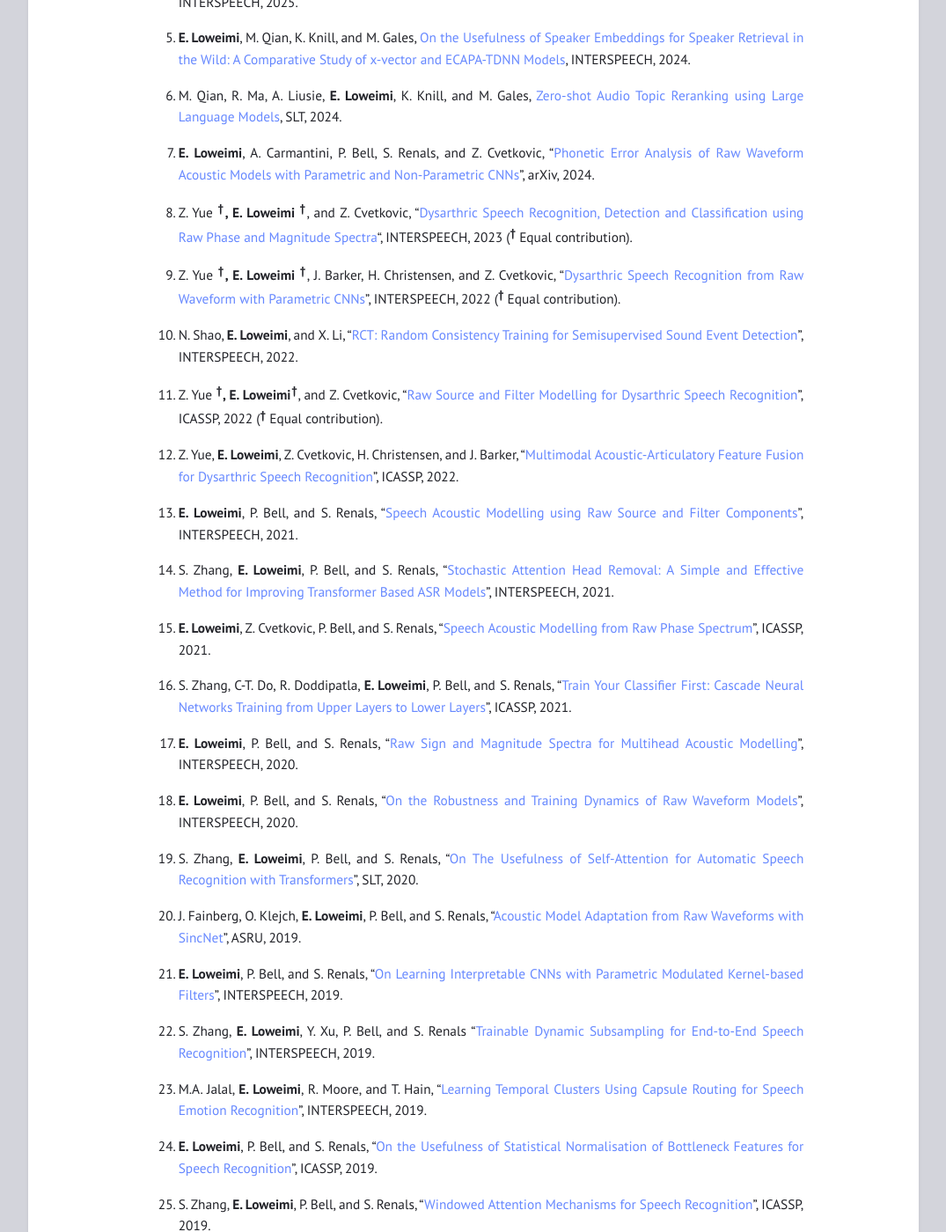
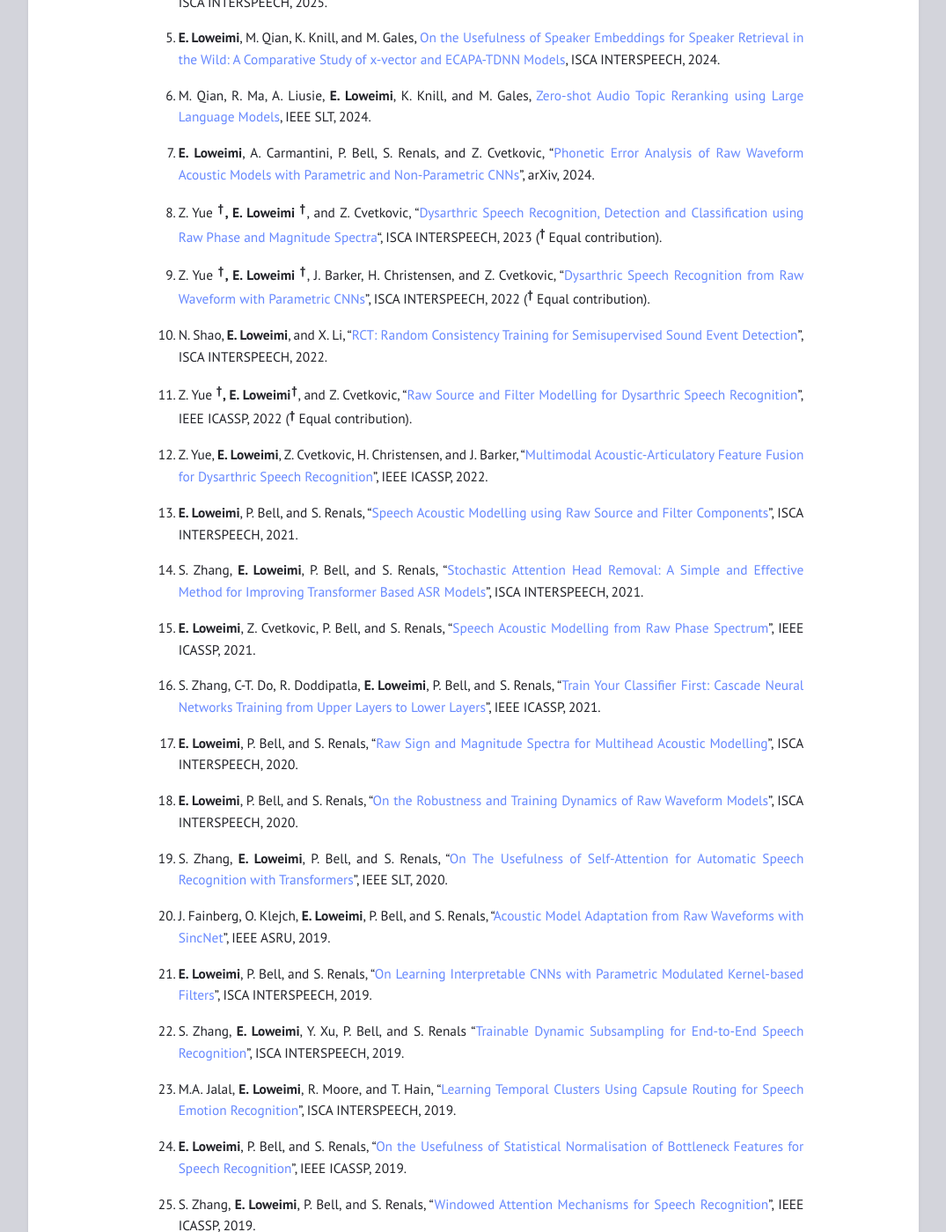
Before and after one commit to eloweimi/eloweimi.github.io, a Jekyll site: the page built from publications.md, in a window 1280 px wide and 1400 px high, scrolled down 1446 px. Shown: the whole window at 88% size, without its empty margins (102-1177 px from the left). Built offline with Jekyll 4.4.1, drawn with Linux system fonts in a browser that asks for light colours; some of the changed text lies outside the part shown.

Commit message:
Update publications.md

```diff
--- a/publications.md
+++ b/publications.md
@@ -33,72 +33,72 @@
 
 ## Conferences ##
 
-1. Z. Yue, D. Kayande, Z. Cvetkovic, and **E. Loweimi**, [Probing Whisper for Dysarthric Speech in Detection and Assessment](https://arxiv.org/abs/2510.04219),  ICASSP, 2026 (Accepted).
+1. Z. Yue, D. Kayande, Z. Cvetkovic, and **E. Loweimi**, [Probing Whisper for Dysarthric Speech in Detection and Assessment](https://arxiv.org/abs/2510.04219),  IEEE ICASSP, 2026 (Accepted).
 
-2. K. Fatehi, A. Shirian, and **E. Loweimi**, [FinHuBERT: Hierarchical Feature Imitating Networks for Low-Resource Speech Recognition](https://eloweimi.github.io/publications/), ICASSP, 2026 (Accepted).
+2. K. Fatehi, A. Shirian, and **E. Loweimi**, [FinHuBERT: Hierarchical Feature Imitating Networks for Low-Resource Speech Recognition](https://eloweimi.github.io/publications/), IEEE ICASSP, 2026 (Accepted).
 
-3. **E. Loweimi**, S. De La Fonte Garcia, and S. Luz, [Zero-Shot Speech-Based Depression and Anxiety Assessment with LLMs](https://www.isca-archive.org/interspeech_2025/loweimi25_interspeech.pdf), INTERSPEECH, 2025.
+3. **E. Loweimi**, S. De La Fonte Garcia, and S. Luz, [Zero-Shot Speech-Based Depression and Anxiety Assessment with LLMs](https://www.isca-archive.org/ISCA INTERSPEECH_2025/loweimi25_ISCA INTERSPEECH.pdf), ISCA INTERSPEECH, 2025.
 
-4. Z. Yue, M. Barberis, T. Patel, J. Dineley, W. Doedens, L. Stipdonk, Y.Y. Zhang, E. de Witte, **E. Loweimi**, H. Van hamme, D. Satoer, M. Ruiter, L. Moro-Velazquez, N. Cummins, O. Scharenborg, [Challenges and Practical Guidelines for Atypical Speech Data Collection, Annotation, Usage and Sharing: A Multi-project Perspective](https://www.isca-archive.org/interspeech_2025/yue25_interspeech.pdf), INTERSPEECH, 2025.
+4. Z. Yue, M. Barberis, T. Patel, J. Dineley, W. Doedens, L. Stipdonk, Y.Y. Zhang, E. de Witte, **E. Loweimi**, H. Van hamme, D. Satoer, M. Ruiter, L. Moro-Velazquez, N. Cummins, O. Scharenborg, [Challenges and Practical Guidelines for Atypical Speech Data Collection, Annotation, Usage and Sharing: A Multi-project Perspective](https://www.isca-archive.org/ISCA INTERSPEECH_2025/yue25_ISCA INTERSPEECH.pdf), ISCA INTERSPEECH, 2025.
 
 5. **E. Loweimi**, M. Qian, K. Knill, and M. Gales, [On the Usefulness of Speaker Embeddings for Speaker Retrieval in the Wild:
-A Comparative Study of x-vector and ECAPA-TDNN Models](https://www.isca-archive.org/interspeech_2024/loweimi24_interspeech.html), INTERSPEECH, 2024.
+A Comparative Study of x-vector and ECAPA-TDNN Models](https://www.isca-archive.org/ISCA INTERSPEECH_2024/loweimi24_ISCA INTERSPEECH.html), ISCA INTERSPEECH, 2024.
 
-6. M. Qian, R. Ma, A. Liusie, **E. Loweimi**, K. Knill, and M. Gales, [Zero-shot Audio Topic Reranking using Large Language Models](https://arxiv.org/pdf/2309.07606), SLT, 2024.
+6. M. Qian, R. Ma, A. Liusie, **E. Loweimi**, K. Knill, and M. Gales, [Zero-shot Audio Topic Reranking using Large Language Models](https://arxiv.org/pdf/2309.07606), IEEE SLT, 2024.
 
 7. **E. Loweimi**, A. Carmantini, P. Bell, S. Renals, and Z. Cvetkovic, “[Phonetic Error Analysis of Raw Waveform Acoustic Models with Parametric and Non-Parametric CNNs](https://arxiv.org/abs/2406.00898)", arXiv, 2024.
 
-8. Z. Yue **<sup>&#8224;</sup>, E. Loweimi <sup>&#8224;</sup>**, and Z. Cvetkovic, “[Dysarthric Speech Recognition, Detection and Classification using Raw Phase and Magnitude Spectra](https://www.isca-speech.org/archive/interspeech_2023/yue23_interspeech.html)“, INTERSPEECH, 2023 (**<sup>&#8224;</sup>** Equal contribution).
+8. Z. Yue **<sup>&#8224;</sup>, E. Loweimi <sup>&#8224;</sup>**, and Z. Cvetkovic, “[Dysarthric Speech Recognition, Detection and Classification using Raw Phase and Magnitude Spectra](https://www.isca-speech.org/archive/ISCA INTERSPEECH_2023/yue23_ISCA INTERSPEECH.html)“, ISCA INTERSPEECH, 2023 (**<sup>&#8224;</sup>** Equal contribution).
 
-9. Z. Yue **<sup>&#8224;</sup>, E. Loweimi <sup>&#8224;</sup>**, J. Barker, H. Christensen, and Z. Cvetkovic, “[Dysarthric Speech Recognition from Raw Waveform with Parametric CNNs](https://www.isca-speech.org/archive/interspeech_2022/yue22_interspeech.html)”, INTERSPEECH,
+9. Z. Yue **<sup>&#8224;</sup>, E. Loweimi <sup>&#8224;</sup>**, J. Barker, H. Christensen, and Z. Cvetkovic, “[Dysarthric Speech Recognition from Raw Waveform with Parametric CNNs](https://www.isca-speech.org/archive/ISCA INTERSPEECH_2022/yue22_ISCA INTERSPEECH.html)”, ISCA INTERSPEECH,
 2022 (**<sup>&#8224;</sup>** Equal contribution).
 
-10. N. Shao, **E. Loweimi**, and X. Li, “[RCT: Random Consistency Training for Semisupervised Sound Event Detection](https://www.isca-speech.org/archive/interspeech_2022/shao22_interspeech.html)”, INTERSPEECH, 2022.
+10. N. Shao, **E. Loweimi**, and X. Li, “[RCT: Random Consistency Training for Semisupervised Sound Event Detection](https://www.isca-speech.org/archive/ISCA INTERSPEECH_2022/shao22_ISCA INTERSPEECH.html)”, ISCA INTERSPEECH, 2022.
 
-11. Z. Yue **<sup>&#8224;</sup>, E. Loweimi<sup>&#8224;</sup>**, and Z. Cvetkovic, “[Raw Source and Filter Modelling for Dysarthric Speech Recognition](https://ieeexplore.ieee.org/document/9746553)”, ICASSP, 2022 (**<sup>&#8224;</sup>** Equal contribution).
+11. Z. Yue **<sup>&#8224;</sup>, E. Loweimi<sup>&#8224;</sup>**, and Z. Cvetkovic, “[Raw Source and Filter Modelling for Dysarthric Speech Recognition](https://ieeexplore.ieee.org/document/9746553)”, IEEE ICASSP, 2022 (**<sup>&#8224;</sup>** Equal contribution).
 
-12. Z. Yue, **E. Loweimi**, Z. Cvetkovic, H. Christensen, and J. Barker, “[Multimodal Acoustic-Articulatory Feature Fusion for Dysarthric Speech Recognition](https://ieeexplore.ieee.org/document/9746855)”, ICASSP, 2022.
+12. Z. Yue, **E. Loweimi**, Z. Cvetkovic, H. Christensen, and J. Barker, “[Multimodal Acoustic-Articulatory Feature Fusion for Dysarthric Speech Recognition](https://ieeexplore.ieee.org/document/9746855)”, IEEE ICASSP, 2022.
 
-13. **E. Loweimi**, P. Bell, and S. Renals, “[Speech Acoustic Modelling using Raw Source and Filter Components](https://www.isca-speech.org/archive/interspeech_2021/loweimi21_interspeech.html)”, INTERSPEECH, 2021.
+13. **E. Loweimi**, P. Bell, and S. Renals, “[Speech Acoustic Modelling using Raw Source and Filter Components](https://www.isca-speech.org/archive/ISCA INTERSPEECH_2021/loweimi21_ISCA INTERSPEECH.html)”, ISCA INTERSPEECH, 2021.
 
 14. S. Zhang, **E. Loweimi**, P. Bell, and S. Renals, “[Stochastic Attention Head Removal: A Simple and Effective Method for Improving Transformer Based ASR
-Models](https://www.isca-speech.org/archive/interspeech_2021/zhang21p_interspeech.html)”, INTERSPEECH, 2021.
+Models](https://www.isca-speech.org/archive/ISCA INTERSPEECH_2021/zhang21p_ISCA INTERSPEECH.html)”, ISCA INTERSPEECH, 2021.
 
-15. **E. Loweimi**, Z. Cvetkovic, P. Bell, and S. Renals, “[Speech Acoustic Modelling from Raw Phase Spectrum](https://ieeexplore.ieee.org/document/9413727)”, ICASSP, 2021.
+15. **E. Loweimi**, Z. Cvetkovic, P. Bell, and S. Renals, “[Speech Acoustic Modelling from Raw Phase Spectrum](https://ieeexplore.ieee.org/document/9413727)”, IEEE ICASSP, 2021.
 
-16. S. Zhang, C-T. Do, R. Doddipatla, **E. Loweimi**, P. Bell, and S. Renals, “[Train Your Classifier First: Cascade Neural Networks Training from Upper Layers to Lower Layers](https://ieeexplore.ieee.org/document/9413565)”, ICASSP, 2021.
+16. S. Zhang, C-T. Do, R. Doddipatla, **E. Loweimi**, P. Bell, and S. Renals, “[Train Your Classifier First: Cascade Neural Networks Training from Upper Layers to Lower Layers](https://ieeexplore.ieee.org/document/9413565)”, IEEE ICASSP, 2021.
 
-17. **E. Loweimi**, P. Bell, and S. Renals, “[Raw Sign and Magnitude Spectra for Multihead Acoustic Modelling](https://www.isca-speech.org/archive/interspeech_2020/loweimi20b_interspeech.html)”, INTERSPEECH, 2020.
+17. **E. Loweimi**, P. Bell, and S. Renals, “[Raw Sign and Magnitude Spectra for Multihead Acoustic Modelling](https://www.isca-speech.org/archive/ISCA INTERSPEECH_2020/loweimi20b_ISCA INTERSPEECH.html)”, ISCA INTERSPEECH, 2020.
 
-18. **E. Loweimi**, P. Bell, and S. Renals, “[On the Robustness and Training Dynamics of Raw Waveform Models](https://www.isca-speech.org/archive/interspeech_2020/loweimi20_interspeech.html)”, INTERSPEECH, 2020.
+18. **E. Loweimi**, P. Bell, and S. Renals, “[On the Robustness and Training Dynamics of Raw Waveform Models](https://www.isca-speech.org/archive/ISCA INTERSPEECH_2020/loweimi20_ISCA INTERSPEECH.html)”, ISCA INTERSPEECH, 2020.
 
-19. S. Zhang, **E. Loweimi**, P. Bell, and S. Renals, “[On The Usefulness of Self-Attention for Automatic Speech Recognition with Transformers](https://ieeexplore.ieee.org/abstract/document/9383521)”, SLT, 2020.
+19. S. Zhang, **E. Loweimi**, P. Bell, and S. Renals, “[On The Usefulness of Self-Attention for Automatic Speech Recognition with Transformers](https://ieeexplore.ieee.org/abstract/document/9383521)”, IEEE SLT, 2020.
 
-20. J. Fainberg, O. Klejch, **E. Loweimi**, P. Bell, and S. Renals, “[Acoustic Model Adaptation from Raw Waveforms with SincNet](https://ieeexplore.ieee.org/document/9003974)”, ASRU, 2019.
+20. J. Fainberg, O. Klejch, **E. Loweimi**, P. Bell, and S. Renals, “[Acoustic Model Adaptation from Raw Waveforms with SincNet](https://ieeexplore.ieee.org/document/9003974)”, IEEE ASRU, 2019.
 
-21. **E. Loweimi**, P. Bell, and S. Renals, “[On Learning Interpretable CNNs with Parametric Modulated Kernel-based Filters](https://www.isca-speech.org/archive/interspeech_2019/loweimi19_interspeech.html)”, INTERSPEECH, 2019.
+21. **E. Loweimi**, P. Bell, and S. Renals, “[On Learning Interpretable CNNs with Parametric Modulated Kernel-based Filters](https://www.isca-speech.org/archive/ISCA INTERSPEECH_2019/loweimi19_ISCA INTERSPEECH.html)”, ISCA INTERSPEECH, 2019.
 
-22. S. Zhang, **E. Loweimi**, Y. Xu, P. Bell, and S. Renals “[Trainable Dynamic Subsampling for End-to-End Speech Recognition](https://www.isca-speech.org/archive/interspeech_2019/zhang19d_interspeech.html)”, INTERSPEECH, 2019.
+22. S. Zhang, **E. Loweimi**, Y. Xu, P. Bell, and S. Renals “[Trainable Dynamic Subsampling for End-to-End Speech Recognition](https://www.isca-speech.org/archive/ISCA INTERSPEECH_2019/zhang19d_ISCA INTERSPEECH.html)”, ISCA INTERSPEECH, 2019.
 
-23. M.A. Jalal, **E. Loweimi**, R. Moore, and T. Hain, “[Learning Temporal Clusters Using Capsule Routing for Speech Emotion Recognition](https://www.isca-speech.org/archive/interspeech_2019/jalal19_interspeech.html)”, INTERSPEECH, 2019.
+23. M.A. Jalal, **E. Loweimi**, R. Moore, and T. Hain, “[Learning Temporal Clusters Using Capsule Routing for Speech Emotion Recognition](https://www.isca-speech.org/archive/ISCA INTERSPEECH_2019/jalal19_ISCA INTERSPEECH.html)”, ISCA INTERSPEECH, 2019.
 
-24. **E. Loweimi**, P. Bell, and S. Renals, “[On the Usefulness of Statistical Normalisation of Bottleneck Features for Speech Recognition](https://ieeexplore.ieee.org/document/8683330)”, ICASSP, 2019.
+24. **E. Loweimi**, P. Bell, and S. Renals, “[On the Usefulness of Statistical Normalisation of Bottleneck Features for Speech Recognition](https://ieeexplore.ieee.org/document/8683330)”, IEEE ICASSP, 2019.
 
-25. S. Zhang, **E. Loweimi**, P. Bell, and S. Renals, “[Windowed Attention Mechanisms for Speech Recognition](https://ieeexplore.ieee.org/document/8682224)”, ICASSP, 2019.
+25. S. Zhang, **E. Loweimi**, P. Bell, and S. Renals, “[Windowed Attention Mechanisms for Speech Recognition](https://ieeexplore.ieee.org/document/8682224)”, IEEE ICASSP, 2019.
 
-26. **E. Loweimi**, J. Barker, and T. Hain, “[On the Usefulness of the Speech Phase Spectrum for Pitch Extraction](https://www.isca-speech.org/archive/interspeech_2018/loweimi18_interspeech.html)”, INTERSPEECH, 2018.
+26. **E. Loweimi**, J. Barker, and T. Hain, “[On the Usefulness of the Speech Phase Spectrum for Pitch Extraction](https://www.isca-speech.org/archive/ISCA INTERSPEECH_2018/loweimi18_ISCA INTERSPEECH.html)”, ISCA INTERSPEECH, 2018.
 
-27. **E. Loweimi**, J. Barker, and T. Hain, “[Exploring the use of Group Delay for Generalised VTS based Noise Compensation](https://ieeexplore.ieee.org/document/8462595)”, ICASSP, 2018.
+27. **E. Loweimi**, J. Barker, and T. Hain, “[Exploring the use of Group Delay for Generalised VTS based Noise Compensation](https://ieeexplore.ieee.org/document/8462595)”, IEEE ICASSP, 2018.
 
-28. **E. Loweimi**, J. Barker, and T. Hain, “[Channel Compensation in the Generalised Vector Taylor Series Approach to Robust ASR](https://www.isca-speech.org/archive/interspeech_2017/loweimi17b_interspeech.html)”, INTERSPEECH, 2017.
+28. **E. Loweimi**, J. Barker, and T. Hain, “[Channel Compensation in the Generalised Vector Taylor Series Approach to Robust ASR](https://www.isca-speech.org/archive/ISCA INTERSPEECH_2017/loweimi17b_ISCA INTERSPEECH.html)”, ISCA INTERSPEECH, 2017.
 
-29. **E. Loweimi**, J. Barker, O. Saz Torralba, and T. Hain, “[Robust Source-Filter Separation of Speech Signal in the Phase Domain](https://www.isca-speech.org/archive/interspeech_2017/loweimi17_interspeech.html)”, INTERSPEECH, 2017.
+29. **E. Loweimi**, J. Barker, O. Saz Torralba, and T. Hain, “[Robust Source-Filter Separation of Speech Signal in the Phase Domain](https://www.isca-speech.org/archive/ISCA INTERSPEECH_2017/loweimi17_ISCA INTERSPEECH.html)”, ISCA INTERSPEECH, 2017.
 
-30. **E. Loweimi**, J. Barker, and T. Hain, “[Statistical Normalisation of Phase-based Feature Representation for Robust Speech Recognition](https://ieeexplore.ieee.org/document/7953170)”, ICASSP, 2017.
+30. **E. Loweimi**, J. Barker, and T. Hain, “[Statistical Normalisation of Phase-based Feature Representation for Robust Speech Recognition](https://ieeexplore.ieee.org/document/7953170)”, IEEE ICASSP, 2017.
 
-31. **E. Loweimi**, J. Barker, and T. Hain, “[Use of Generalised Nonlinearity in VTS Noise Compensation for Robust Speech Recognition](https://www.isca-speech.org/archive/interspeech_2016/loweimi16_interspeech.html)”, INTERSPEECH, 2016.
+31. **E. Loweimi**, J. Barker, and T. Hain, “[Use of Generalised Nonlinearity in VTS Noise Compensation for Robust Speech Recognition](https://www.isca-speech.org/archive/ISCA INTERSPEECH_2016/loweimi16_ISCA INTERSPEECH.html)”, ISCA INTERSPEECH, 2016.
 
-32. **E. Loweimi**, J. Barker, and T. Hain, “[Source-filter Separation of Speech Signal in the Phase Domain](https://www.isca-speech.org/archive/interspeech_2015/loweimi15_interspeech.html)”, INTERSPEECH, 2015.
+32. **E. Loweimi**, J. Barker, and T. Hain, “[Source-filter Separation of Speech Signal in the Phase Domain](https://www.isca-speech.org/archive/ISCA INTERSPEECH_2015/loweimi15_ISCA INTERSPEECH.html)”, ISCA INTERSPEECH, 2015.
 
 33. **E. Loweimi**, M. Doulaty, J. Barker, and T. Hain, “[Long-term statistical Feature Extraction from Speech Signal and its Application in Emotion Recognition](https://link.springer.com/chapter/10.1007/978-3-319-25789-1_17)”, Statistical Language and Speech Processing (SLSP), 2015.
 
@@ -106,17 +106,17 @@
 
 35. **E. Loweimi**, J. Barker, and T. Hain, "[Compression of Model-based Group Delay Function for Robust Speech Recognition](https://eprints.whiterose.ac.uk/85055/)", USES, 2014.
 
-36. **E. Loweimi**, S.M. Ahadi, and T. Drugman, “[A New Phase-based Feature Representation for Robust Speech Recognition](https://ieeexplore.ieee.org/document/6639051)”, ICASSP, 2013.
+36. **E. Loweimi**, S.M. Ahadi, and T. Drugman, “[A New Phase-based Feature Representation for Robust Speech Recognition](https://ieeexplore.ieee.org/document/6639051)”, IEEE ICASSP, 2013.
 
 37. **E. Loweimi**, S.M. Ahadi, T. Drugman, and S. Loveymi, “[On the Importance of Pre-emphasis and Window Shape in Phase-based Speech Recognition](https://link.springer.com/chapter/10.1007/978-3-642-38847-7_21)”, Lecture
 Notes in Computer Science, vol. 7911 LNAI, 2013.
 
-38. **E. Loweimi**, S.M. Ahadi, and H. Sheikhzadeh, “[Phase-only Speech Reconstruction Using Very Short Frames](https://www.isca-speech.org/archive/interspeech_2011/loweimi11_interspeech.html)”, INTERSPEECH, 2011.
+38. **E. Loweimi**, S.M. Ahadi, and H. Sheikhzadeh, “[Phase-only Speech Reconstruction Using Very Short Frames](https://www.isca-speech.org/archive/ISCA INTERSPEECH_2011/loweimi11_ISCA INTERSPEECH.html)”, ISCA INTERSPEECH, 2011.
 
-39. **E. Loweimi** and S.M. Ahadi, “[A New Group Delay-based Feature for Robust Speech Recognition](https://ieeexplore.ieee.org/document/6011884)”, ICME, 2011.
+39. **E. Loweimi** and S.M. Ahadi, “[A New Group Delay-based Feature for Robust Speech Recognition](https://ieeexplore.ieee.org/document/6011884)”, IEEE ICME, 2011.
 
-40. **E. Loweimi**, S.M. Ahadi, and S. Loveymi, “[On the Importance of Phase and Magnitude Spectra in Speech Enhancement](https://ieeexplore.ieee.org/document/5955843)”, ICEE, 2011 ([PDF](/files/others/ICEE2011.pdf)).
+40. **E. Loweimi**, S.M. Ahadi, and S. Loveymi, “[On the Importance of Phase and Magnitude Spectra in Speech Enhancement](https://ieeexplore.ieee.org/document/5955843)”, IEEE ICEE, 2011 ([PDF](/files/others/ICEE2011.pdf)).
 
-41. **E. Loweimi** and S.M. Ahadi, "[Objective Evaluation of Phase and Magnitude only Reconstructed Speech: New Considerations](https://ieeexplore.ieee.org/document/5605496)", ISSPA, 2010.
+41. **E. Loweimi** and S.M. Ahadi, "[Objective Evaluation of Phase and Magnitude only Reconstructed Speech: New Considerations](https://ieeexplore.ieee.org/document/5605496)", IEEE ISSPA, 2010.
 
-42. **E. Loweimi** and S.M. Ahadi, “[Objective Evaluation of Magnitude and Phase only Spectrum-based Reconstruction of the Speech Signal](https://ieeexplore.ieee.org/document/5463311)”, ISCCSP, 2010.
+42. **E. Loweimi** and S.M. Ahadi, “[Objective Evaluation of Magnitude and Phase only Spectrum-based Reconstruction of the Speech Signal](https://ieeexplore.ieee.org/document/5463311)”, IEEE ISCCSP, 2010.
```
